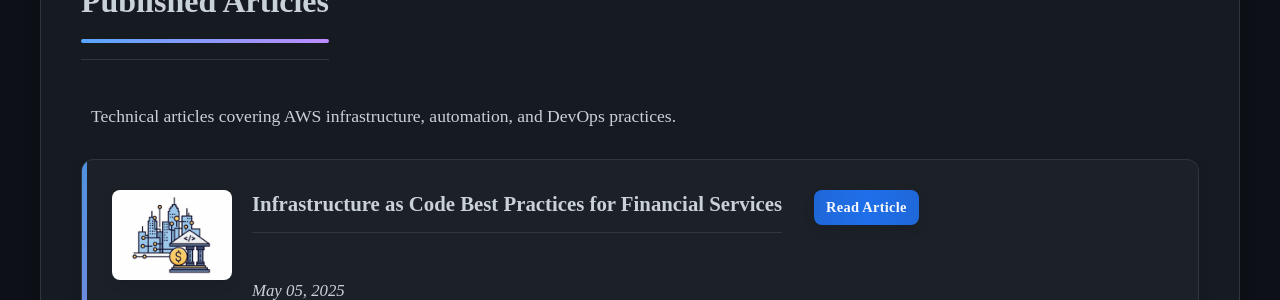
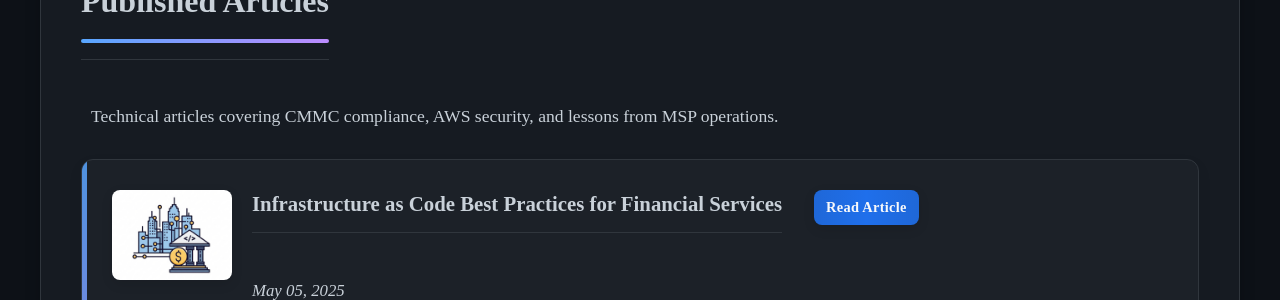
Before and after one commit to joshuamichaelhall/joshuamichaelhall.github.io, a Jekyll site: the page built from pages/blog.md, in a window 1280 px wide. Shown: the part 345-645 px from the top of the page. Built offline with Jekyll 4.4.1, drawn with Linux system fonts in a browser that asks for light colours; nearby versions of some CDN libraries.

Commit message:
Update blog page subtitle for CMMC focus
Co-Authored-By: Claude Opus 4.5 <noreply@anthropic.com>

```diff
--- a/pages/blog.md
+++ b/pages/blog.md
@@ -8,7 +8,7 @@ permalink: /blog/
 
 <div class="content-section with-divider">
   <h2>Published Articles</h2>
-  <p class="section-intro-text">Technical articles covering AWS infrastructure, automation, and DevOps practices.</p>
+  <p class="section-intro-text">Technical articles covering CMMC compliance, AWS security, and lessons from MSP operations.</p>
 
   <div class="articles-container">
     {% for post in site.posts %}
```
